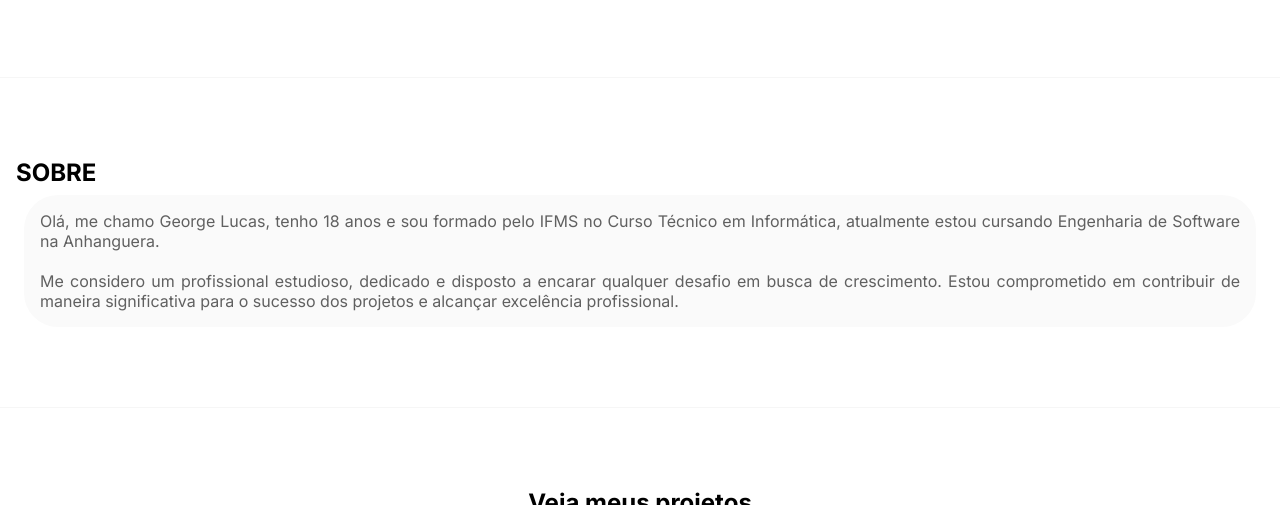
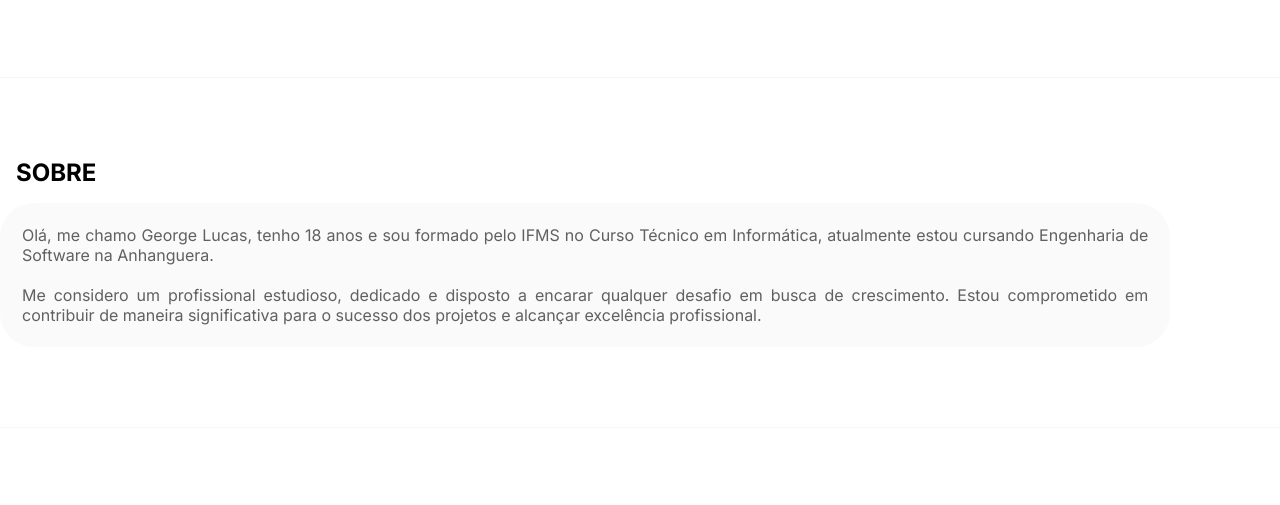
Before and after one commit to georgelucgo/georgelucgo.github.io, a plain HTML site: page index.html in a window 1280 px wide. Shown: the part 228-733 px from the top of the page. Drawn offline with nearby package versions, Linux system fonts and the light colour scheme; no server answers.

Commit message:
Update style.css

```diff
--- a/assets/style/style.css
+++ b/assets/style/style.css
@@ -69,12 +69,12 @@ hr{
     margin: 80px 0px;
 }
 
-section#sobre{
+section#sobre h2{
     margin: 16px;
 }
 section#sobre p{
-    margin: 8px;
-    padding: 16px;
+    width: 88vw;
+    padding: 22px;
     background-color: #FAFAFA;
     text-align: justify;
     border-radius: 34px;
```
